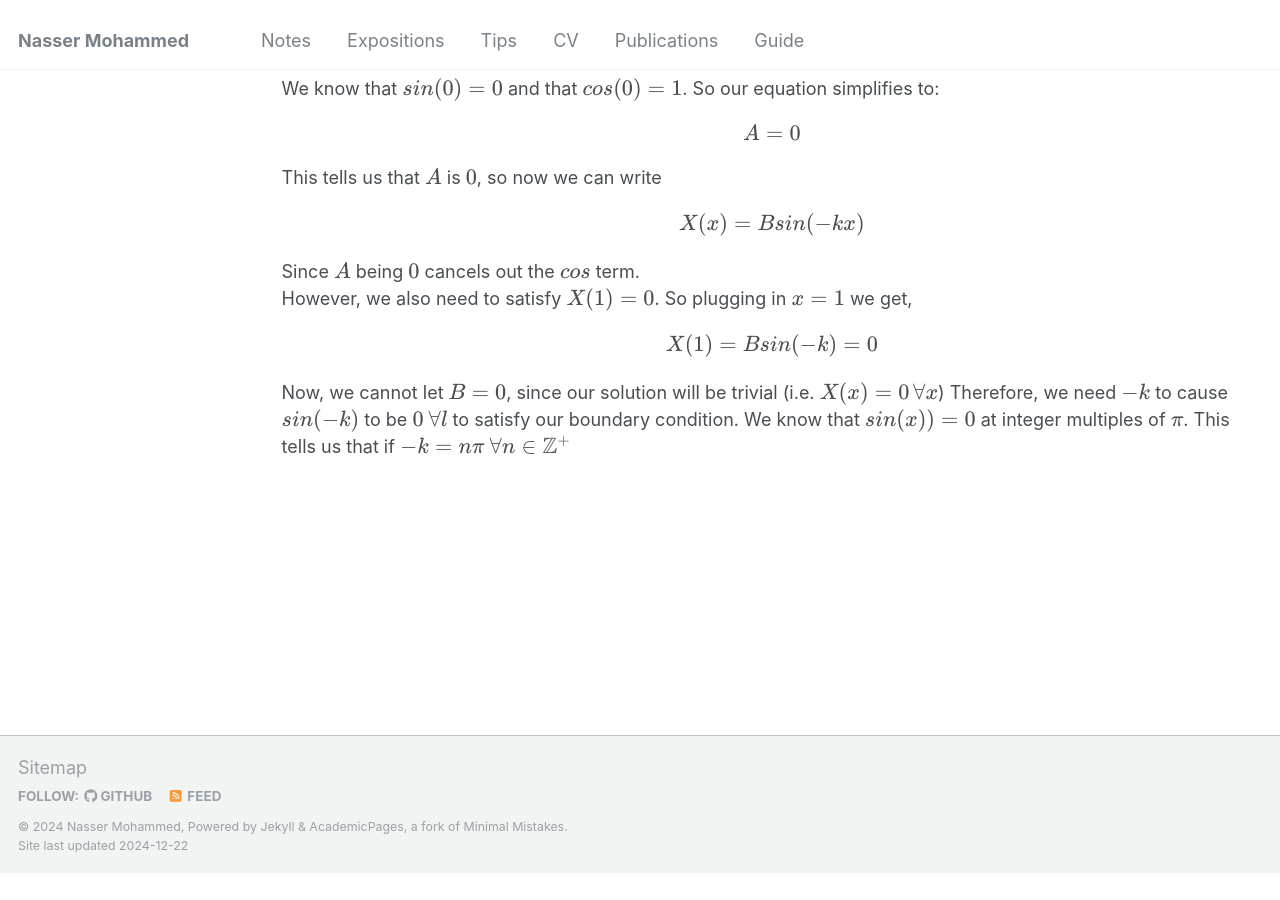
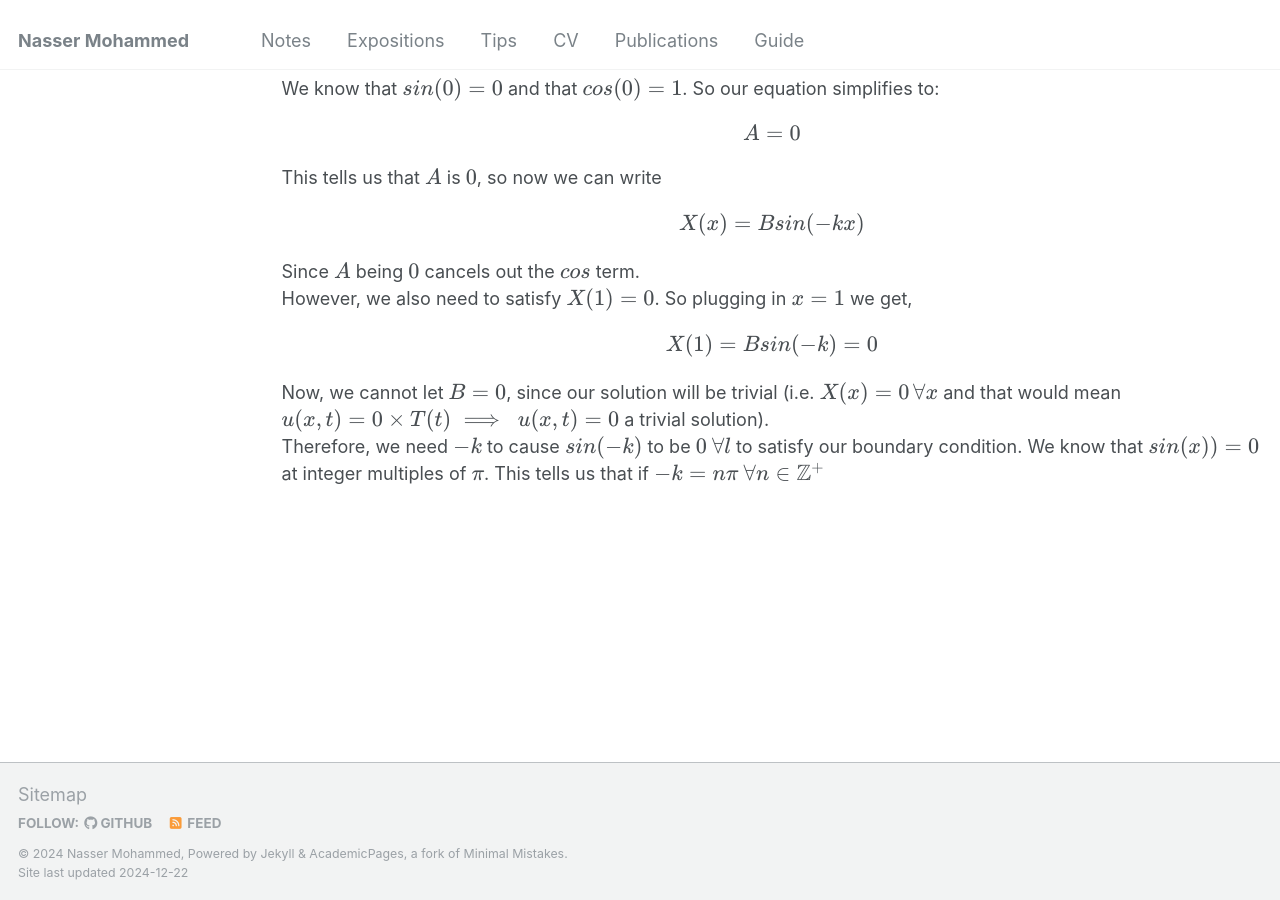
Before and after one commit to Nasser-Mohammed/Nasser-Mohammed.github.io, a Jekyll site: the page built from _pages/notes/pde/heatequation.md, in a window 1280 px wide and 900 px high, scrolled down 5861 px. Built offline with Jekyll 4.4.1, drawn with Linux system fonts in a browser that asks for light colours; before the commit the page ends 6734 px from its top, so only the background shows below that.

Commit message:
Update heatequation.md

```diff
--- a/_pages/notes/pde/heatequation.md
+++ b/_pages/notes/pde/heatequation.md
@@ -65,5 +65,5 @@ Extending the Solution to Solve with Boundary Conditions
 To solve the heat equation with boundary conditions, you typically begin with the most simple case, homogenous Dirichlet boundary conditions. In the case of the one dimensional metal rod of length 1, our homogenous Dirichlet boundary conditions would be \\[u(0,t) = 0\\] and \\[u(1,t) = 0\\] Now since we know \\[u(x,t) = T(t)X(x)\\] then \\[u(0,t) = X(0)T(t) = 0\\] and \\[u(1,t) = X(1)T(t) = 0\\] This implies that \\(X(0) = 0\\) and \\(X(1) = 0\\) So, to extend our solution to account for this, we consider: \\[X(x) = Acos(-kx) + Bsin(-kx)\\] Now it is not enough for this function to satisfy the ODE that we previously solved. Now, it must also satisfy our boundary conditions, i.e. \\(X(0) = 0\\) and \\(X(1) = 0\\), so let's write that out.
 \\[X(0) = 0 = Acos(-k\times 0) + Bsin(-k\times 0)\\] this simplifies to \\[Acos(0) + Bsin(0) = 0\\] We know that \\(sin(0) = 0\\) and that \\(cos(0) = 1\\). So our equation simplifies to: \\[A = 0\\] This tells us that \\(A\\) is \\(0\\), so now we can write \\[X(x) = Bsin(-kx)\\] Since \\(A\\) being \\(0\\) cancels out the \\(cos\\) term. \
 However, we also need to satisfy \\(X(1) = 0\\). So plugging in \\(x = 1\\) we get, \\[X(1) = Bsin(-k) = 0\\]
-Now, we cannot let \\(B = 0\\), since our solution will be trivial (i.e. \\(X(x) = 0 \, \forall x \\))
+Now, we cannot let \\(B = 0\\), since our solution will be trivial (i.e. \\(X(x) = 0 \, \forall x \\) and that would mean \\(u(x,t) = 0\times T(t) \implies \ u(x,t) = 0\\) a trivial solution). \
 Therefore, we need \\(-k\\) to cause \\(sin(-k)\\) to be \\(0\\) \\(\forall l\\) to satisfy our boundary condition. We know that \\(sin(x)) = 0\\) at integer multiples of \\(\pi\\). This tells us that if \\(-k = n\pi\\) \\(\forall n \in \mathbb{Z}^+\\)
```
